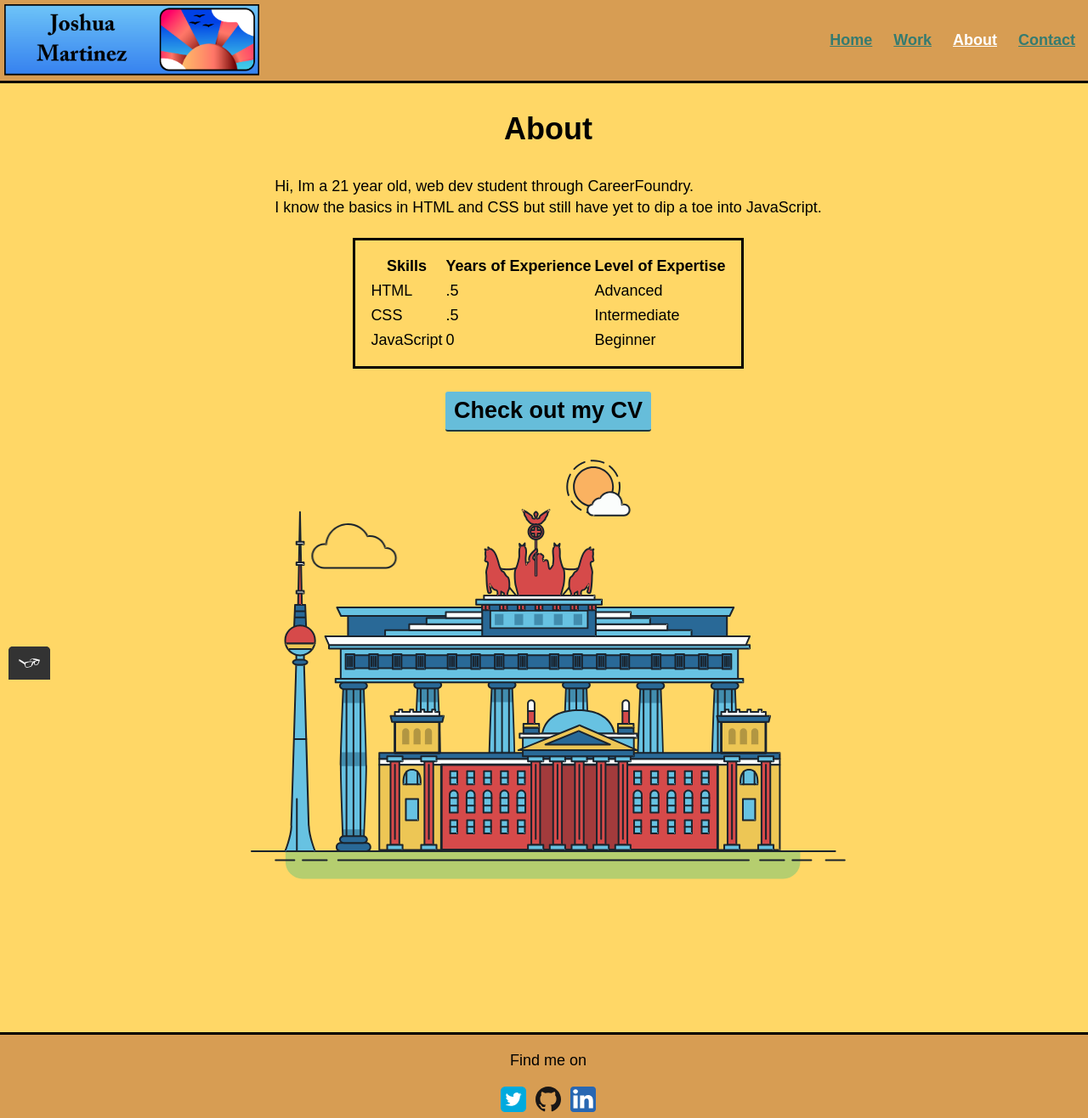
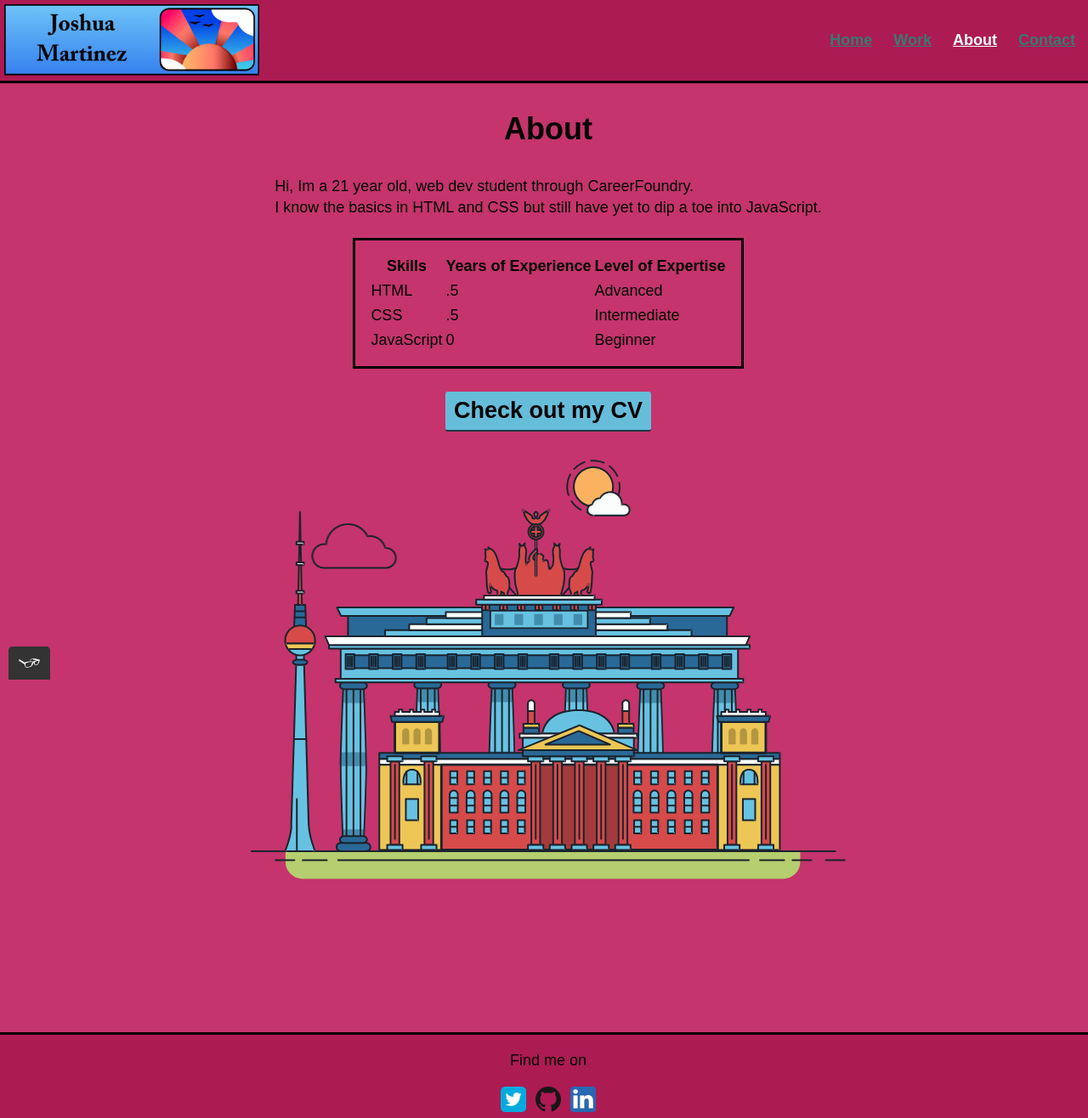
Before and after one commit to JoshM1014/Portfolio-Website, a plain HTML site: page about.html in a window 1280 px wide. Shown: the whole page at 85% size. Drawn offline with Linux system fonts and the light colour scheme; a web font is replaced by a local one.

Commit message:
Updated Color style.css

```diff
--- a/css/style.css
+++ b/css/style.css
@@ -3,8 +3,8 @@
   --primary-color: #357b70;
   --secondary-color: #e0b354;
   --dark-grey: #2b2b2b;
-  --primary-background-color: #d79d53;
-  --secondary-background-color: #ffd766;
+  --primary-background-color: #ad1b53;
+  --secondary-background-color: #c5346c;
   --button-primary-color: rgb(102, 189, 218);
   --primary-font-size: 18px;
   --primary-font-weight: 400;
--- a/css/style.production.css
+++ b/css/style.production.css
@@ -8,21 +8,21 @@
 }
 header {
   margin-bottom: 17px;
-  background-color: #d79d53;
+  background-color: #ad1b53;
   border-bottom: solid black 3px;
 }
 main {
-  background-color: #ffd766;
+  background-color: #c5346c;
   padding-left: 10px;
 }
 footer {
   margin-top: 180px;
-  background-color: #d79d53;
+  background-color: #ad1b53;
   padding-left: 10px;
   border-top: solid black 3px;
 }
 body {
-  background-color: #ffd766;
+  background-color: #c5346c;
   font-family: "Hammersmith One", sans-serif;
   font-weight: 400;
   font-size: 18px;
```
